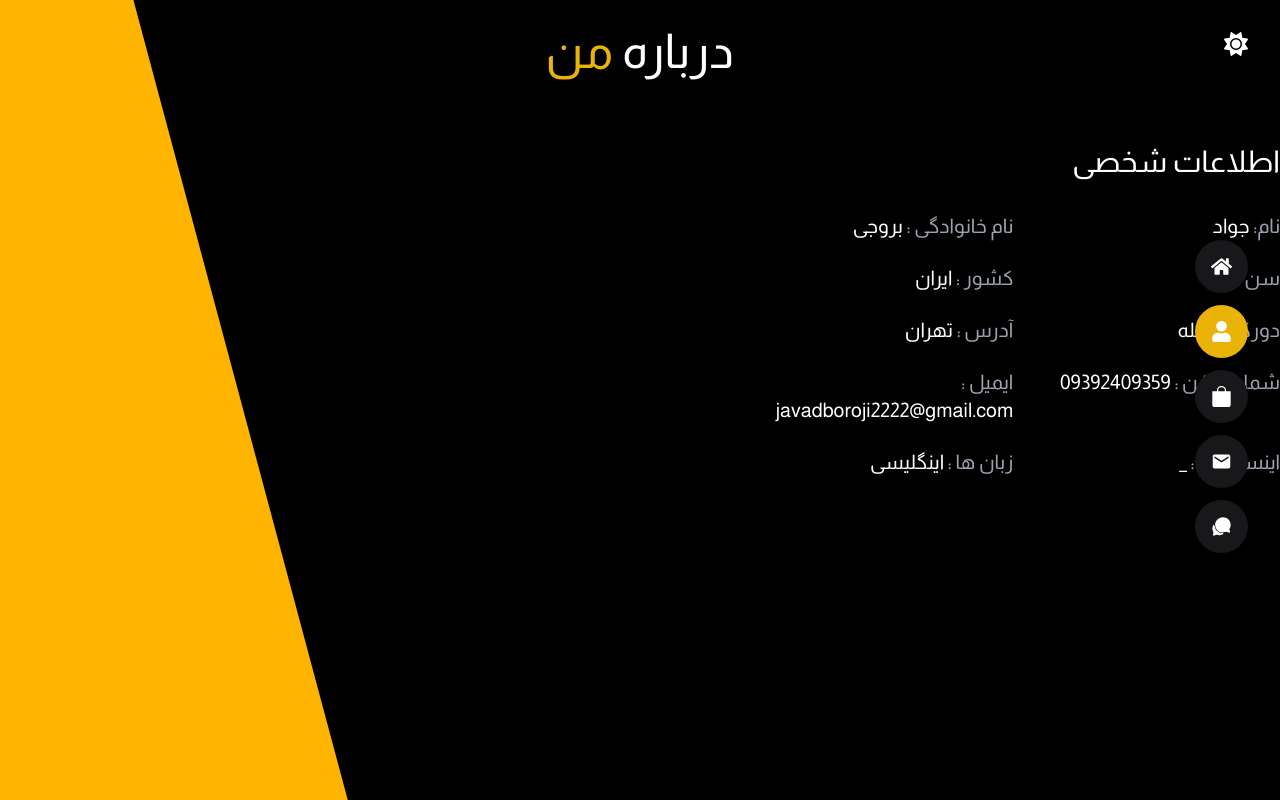
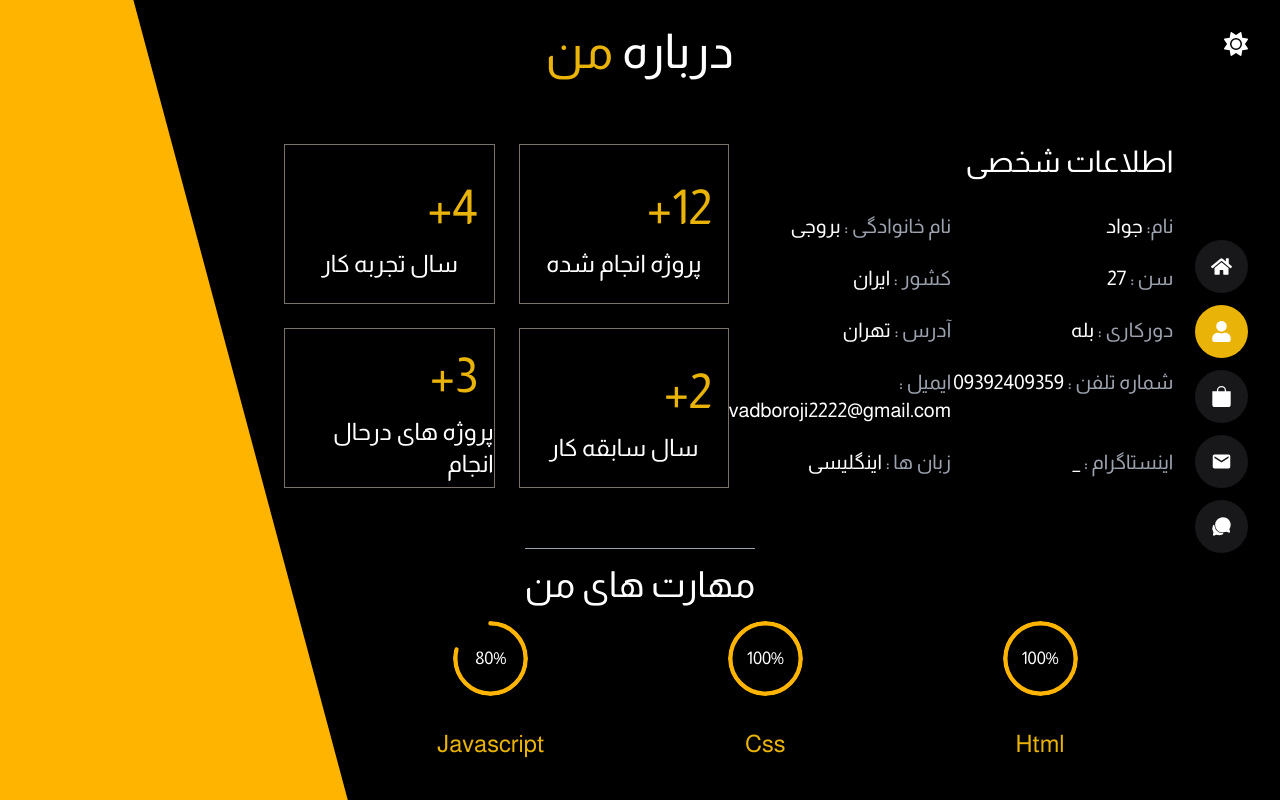
Before and after one commit to javadboroji/portfolio, a Next.js app: page / in a window 1280 px wide. Both pictures are taken after a click on the button 1221 px from the left and 331 px from the top of the page. Shown: the top 800 px of the page. Built offline with nearby package versions, Linux system fonts and the light colour scheme.

Commit message:
About/added Skils

```diff
--- a/app/Components/About/About.tsx
+++ b/app/Components/About/About.tsx
@@ -1,53 +1,30 @@
 import { Col, Row } from 'antd'
 import React from 'react'
+import PropertyCard from './PropertyCard'
+import PersonalInfo from './PersonalInfo'
+import Skils from './Skils'
 
 function About() {
-    const aboutRes={
-        name:'جواد',
-        lastName:'بروجی',
-        age:'27',
-        country:'ایران',
-        remoteWork:'بله',
-        address:'تهران',
-        phone:'09392409359',
-        email:'javadboroji2222@gmail.com',
-        socila:'_',
-        language:'اینگلیسی'
 
-    }
     return (
-        <div className='flex flex-col w-full'>
+        <div className='flex flex-col w-10/12'>
             <h1 className='text-5xl dark:text-white text-center py-7'> درباره <span className='text-yellow-500'> من</span></h1>
-            <Row style={{ display: 'flex' }}>
-                <div className='container mx-auto mt-10'>
+            <div className='container mx-auto mt-10 flex flex-col justify-around'>
+                <Row style={{ display: 'flex' }}>
+                    <PersonalInfo />
                     <Col xs={24} lg={10}>
-                        <span className='text-3xl dark:text-white w-full block'> اطلاعات شخصی</span>
-                        <div className='flex flex-wrap mt-8'>
-                            <div className='flex w-full mb-6'>
-                                <span className='dark:text-gray-400 text-xl w-1/2'> نام: <span className='dark:text-white'> {aboutRes.name}</span></span>
-                                <span className='dark:text-gray-400  text-xl w-1/2'> نام خانوادگی :<span className='dark:text-white'> {aboutRes.lastName}</span></span>
-                            </div>
-                            <div className='flex w-full mb-6'>
-                                <span className='dark:text-gray-400  text-xl w-1/2'> سن :<span className='dark:text-white'> {aboutRes.age}</span></span>
-                                <span className='dark:text-gray-400  text-xl w-1/2'>  کشور :<span className='dark:text-white'> {aboutRes.country}</span></span>
-                            </div>
-                            <div className='flex w-full mb-6'>
-                                <span className='dark:text-gray-400  text-xl w-1/2'> دورکاری :<span className='dark:text-white'> {aboutRes.remoteWork}</span></span>
-                                <span className='dark:text-gray-400  text-xl w-1/2'>  آدرس :<span className='dark:text-white'> {aboutRes.address}</span></span>
-                            </div>
-                            <div className='flex w-full mb-6'>
-                                <span className='dark:text-gray-400  text-xl w-1/2'> شماره تلفن :<span className='dark:text-white'> {aboutRes.phone}</span></span>
-                                <span className='dark:text-gray-400  text-xl w-1/2'>  ایمیل :<span className='dark:text-white'> {aboutRes.email}</span></span>
-                            </div>
-                            <div className='flex w-full mb-6'>
-                                <span className='dark:text-gray-400  text-xl w-1/2'> اینستاگرام :<span className='dark:text-white'> {aboutRes.socila}</span></span>
-                                <span className='dark:text-gray-400  text-xl w-1/2'>  زبان ها :<span className='dark:text-white'> {aboutRes.language}</span></span>
-                            </div>
-                        </div>
+                        <PropertyCard />
                     </Col>
-                    <Col xs={24} lg={12}></Col>
-                </div>
-            </Row>
+                </Row>
+                <Row style={{display:'flex',width:'100%', flexDirection:'column'}}>
+                    <span className='dark:text-white mx-auto mt-12 border-t dark:border-t-gray-400  text-center text-4xl py-4'> مهارت  های من</span>
+                    <Skils/>
+                </Row>
+                <Row style={{display:'flex',width:'100%', flexDirection:'column'}}>
+                    <span className='dark:text-white mx-auto mt-12 border-t dark:border-t-gray-400  text-center text-4xl py-4'> سوابق وتحصیلات</span>
+                </Row>
+            </div>
+
         </div>
     )
 }
--- /dev/null
+++ b/app/Components/About/PersonalInfo.tsx
@@ -0,0 +1,47 @@
+import { Col } from 'antd'
+import React from 'react'
+
+function PersonalInfo() {
+    const aboutRes={
+        name:'جواد',
+        lastName:'بروجی',
+        age:'27',
+        country:'ایران',
+        remoteWork:'بله',
+        address:'تهران',
+        phone:'09392409359',
+        email:'javadboroji2222@gmail.com',
+        socila:'_',
+        language:'اینگلیسی'
+
+    }
+  return (
+    <Col xs={24} lg={10}>
+    <span className='text-3xl dark:text-white w-full block'> اطلاعات شخصی</span>
+    <div className='flex flex-wrap mt-8'>
+        <div className='flex w-full mb-6'>
+            <span className='dark:text-gray-400 text-xl w-1/2'> نام: <span className='dark:text-white'> {aboutRes.name}</span></span>
+            <span className='dark:text-gray-400  text-xl w-1/2'> نام خانوادگی :<span className='dark:text-white'> {aboutRes.lastName}</span></span>
+        </div>
+        <div className='flex w-full mb-6'>
+            <span className='dark:text-gray-400  text-xl w-1/2'> سن :<span className='dark:text-white'> {aboutRes.age}</span></span>
+            <span className='dark:text-gray-400  text-xl w-1/2'>  کشور :<span className='dark:text-white'> {aboutRes.country}</span></span>
+        </div>
+        <div className='flex w-full mb-6'>
+            <span className='dark:text-gray-400  text-xl w-1/2'> دورکاری :<span className='dark:text-white'> {aboutRes.remoteWork}</span></span>
+            <span className='dark:text-gray-400  text-xl w-1/2'>  آدرس :<span className='dark:text-white'> {aboutRes.address}</span></span>
+        </div>
+        <div className='flex w-full mb-6'>
+            <span className='dark:text-gray-400  text-xl w-1/2'> شماره تلفن :<span className='dark:text-white'> {aboutRes.phone}</span></span>
+            <span className='dark:text-gray-400  text-xl w-1/2'>  ایمیل :<span className='dark:text-white'> {aboutRes.email}</span></span>
+        </div>
+        <div className='flex w-full mb-6'>
+            <span className='dark:text-gray-400  text-xl w-1/2'> اینستاگرام :<span className='dark:text-white'> {aboutRes.socila}</span></span>
+            <span className='dark:text-gray-400  text-xl w-1/2'>  زبان ها :<span className='dark:text-white'> {aboutRes.language}</span></span>
+        </div>
+    </div>
+</Col>
+  )
+}
+
+export default PersonalInfo
--- /dev/null
+++ b/app/Components/About/PropertyCard.tsx
@@ -0,0 +1,35 @@
+import { Col, Row } from 'antd'
+import React from 'react'
+
+function PropertyCard() {
+    return (
+        <Row gutter={[24, 24]}>
+            <Col xs={24} lg={12}>
+                <div className='w-full flex flex-col items-center justify-center border  border-stone-500 h-40 dark:bg-black'>
+                    <span className='text-yellow-500 text-5xl w-full p-4'>  12+</span>
+                    <span className='dark:text-white text-2xl '>  پروژه انجام شده</span>
+                </div>
+            </Col>
+            <Col xs={24} lg={12}>
+                <div className='w-full flex flex-col items-center justify-center border  border-stone-500 h-40 dark:bg-black'>
+                    <span className='text-yellow-500 text-5xl w-full p-4'>  4+</span>
+                    <span className='dark:text-white text-2xl '>  سال تجربه کار</span>
+                </div>
+            </Col>
+            <Col xs={24} lg={12}>
+                <div className='w-full flex flex-col items-center justify-center border  border-stone-500 h-40 dark:bg-black'>
+                    <span className='text-yellow-500 text-5xl w-full p-4'>  2+</span>
+                    <span className='dark:text-white text-2xl '>  سال سابقه کار</span>
+                </div>
+            </Col>
+            <Col xs={24} lg={12}>
+                <div className='w-full flex flex-col items-center justify-center border  border-stone-500 h-40 dark:bg-black'>
+                    <span className='text-yellow-500 text-5xl w-full p-4'>  3+</span>
+                    <span className='dark:text-white text-2xl '>  پروژه های درحال انجام</span>
+                </div>
+            </Col>
+        </Row>
+    )
+}
+
+export default PropertyCard
--- /dev/null
+++ b/app/Components/About/Skils.tsx
@@ -0,0 +1,66 @@
+import React from 'react'
+import { Col, Flex, Progress } from 'antd';
+
+function Skils() {
+    const skils = [
+        {
+            name: 'Html',
+            value: 100
+        },
+        {
+            name: 'Css',
+            value: 100
+        },
+        {
+            name: 'Javascript',
+            value: 80
+        },
+        {
+            name: 'Bootstrap',
+            value: 100
+        },
+        {
+            name: 'Jquery',
+            value: 90
+        },
+        {
+            name: 'React',
+            value: 90
+        },{
+            name:'Next',
+            value:60
+        },{
+            name:'Ant',
+            value:50
+        },
+        {
+            name:'Typescript',
+            value:50
+        },
+        {
+            name:'Matial ui',
+            value:70
+        },
+        {
+            name:'Tailwind',
+            value:50
+        }
+    ]
+    return (
+        <Flex wrap="wrap" gap="small">
+            {skils.map((item,i)=>{
+                return(
+
+            <Col key={i} xs={12} lg={6} style={{ display: 'flex', flexDirection: 'column', alignItems: 'center' }}>
+                <Progress strokeColor={'#ffb400'} type="circle" percent={item.value} size={75} status='normal' format={(percent) => <span className='dark:text-white'>{percent}%</span>} />
+                <span className='text-yellow-500 text-2xl py-8'> {item.name}</span>
+            </Col>
+                )
+            })}
+
+
+        </Flex>
+    )
+}
+
+export default Skils
```
